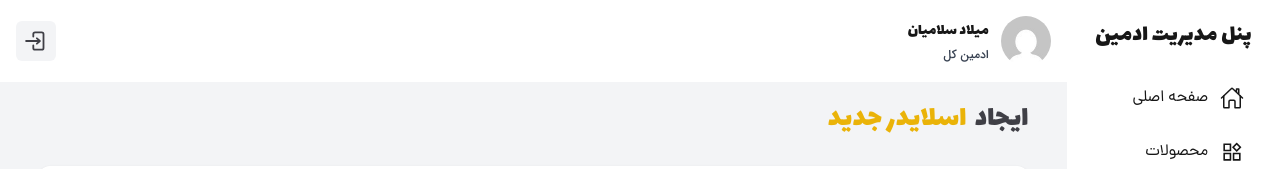
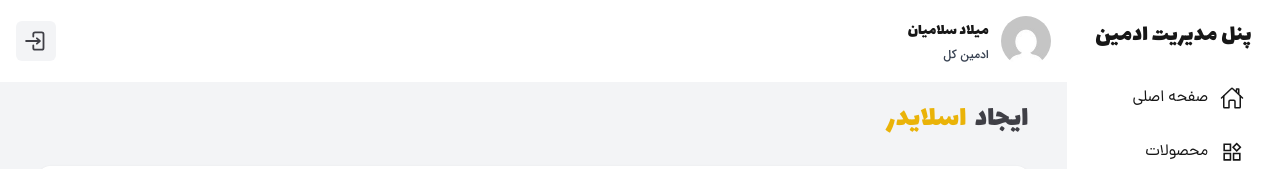
Before and after one commit to milad1385/tool-shop, a Next.js app: page /p-admin/sliders in a window 1280 px wide. Shown: the top 169 px of the page. Built offline with nearby package versions, Linux system fonts and the light colour scheme.

Commit message:
change slider page titile in p-admin

```diff
--- a/src/app/p-admin/sliders/page.tsx
+++ b/src/app/p-admin/sliders/page.tsx
@@ -8,7 +8,7 @@ import { sliderFilterOptions } from "@/constants/data";
 function page() {
   return (
     <Container>
-      <PageTitle content="ایجاد اسلایدر جدید" />
+      <PageTitle content="ایجاد اسلایدر" />
       <CreateSlider/>
       <TableOperation pageTitle="لیست اسلایدر ها" options={sliderFilterOptions}/>
       <SliderList/>
```
